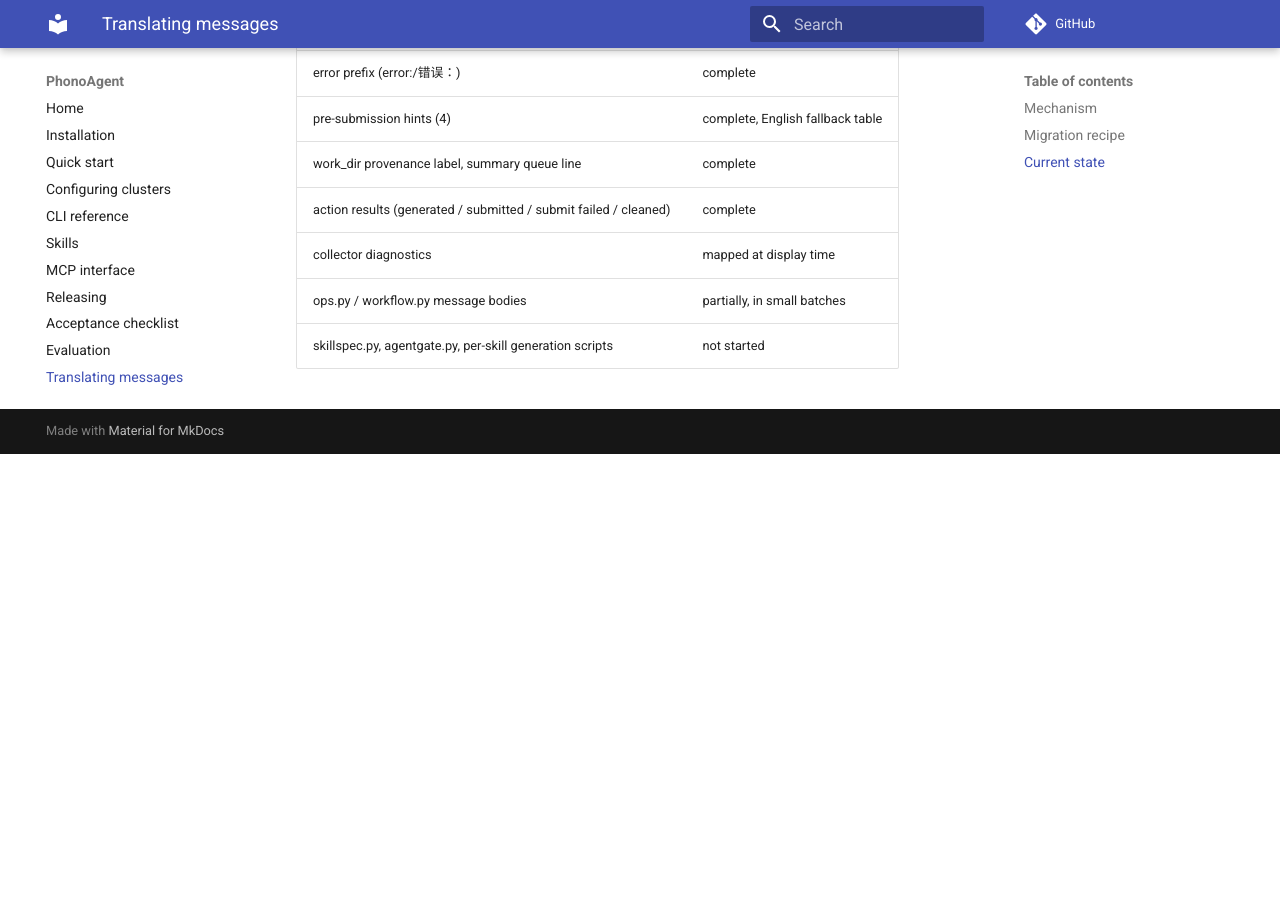
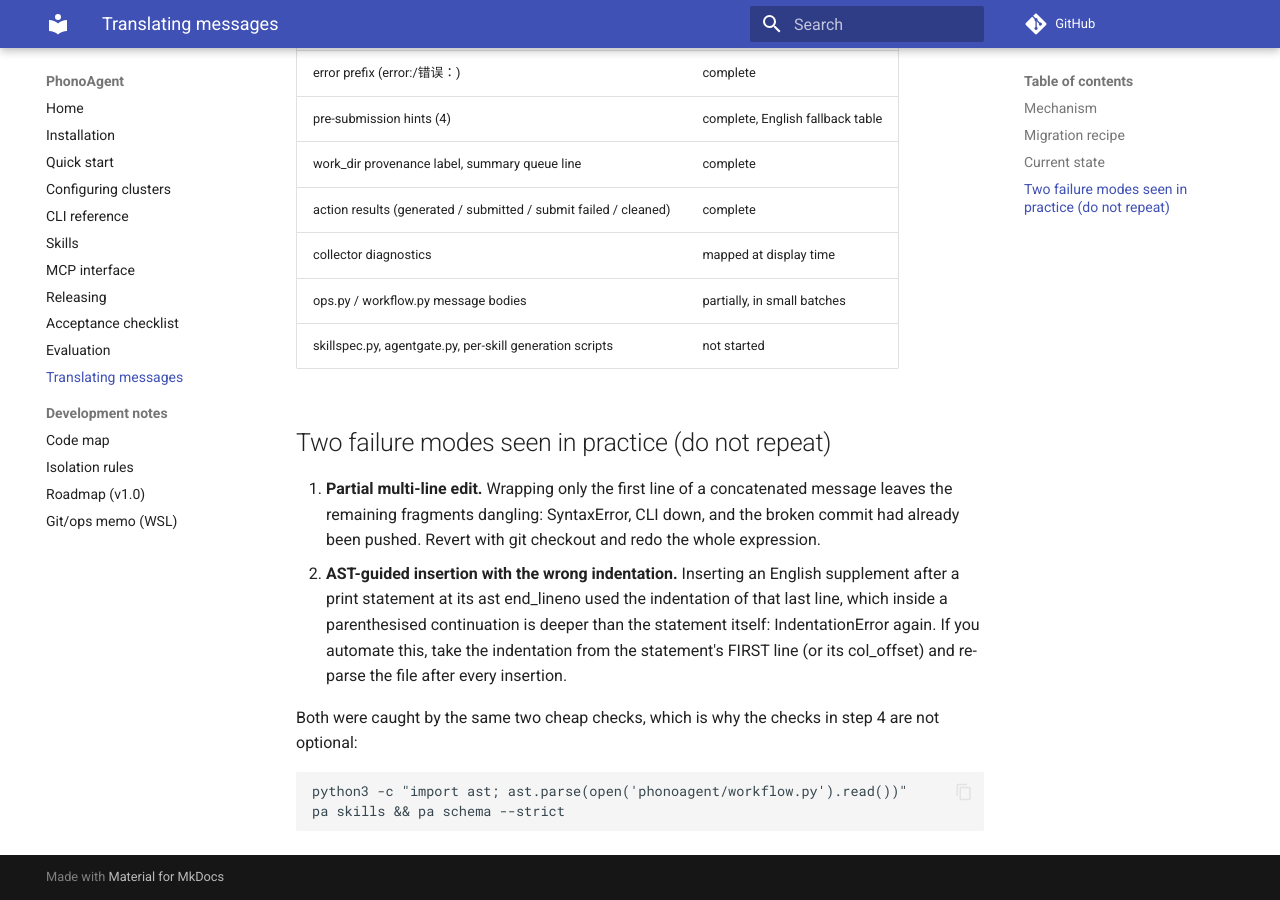
Before and after one commit to Andyw852/AutoZT, an MkDocs documentation site: the page built from docs/I18N.md, in a window 1280 px wide and 900 px high, scrolled down 1362 px. Built offline with MkDocs 1.6.1 and Material for MkDocs 9.7.7, drawn with Linux system fonts in a browser that asks for light colours; comment, search, counter and statistics services are not loaded; before the commit the page ends 1816 px from its top, so only the background shows below that.

Commit message:
docs(i18n): 追加两种真实失败模式（部分多行改写 / AST 插入取错缩进）
两次都在自动改写上栽跟头：只包多行 print 首行 → 语法错误且坏提交已推送；
用 ast end_lineno 取缩进做插入 → 括号续行缩进更深，IndentationError。
已 git checkout 回滚（工作区干净、CLI 正常），并把"取语句首行缩进/每次插入后重解析/
第 4 步两条廉价检查不可省"写进文档。

```diff
--- a/docs/I18N.md
+++ b/docs/I18N.md
@@ -60,3 +60,21 @@
 | collector diagnostics | mapped at display time |
 | ops.py / workflow.py message bodies | partially, in small batches |
 | skillspec.py, agentgate.py, per-skill generation scripts | not started |
+
+
+## Two failure modes seen in practice (do not repeat)
+
+1. **Partial multi-line edit.** Wrapping only the first line of a concatenated message
+   leaves the remaining fragments dangling: SyntaxError, CLI down, and the broken commit
+   had already been pushed. Revert with git checkout and redo the whole expression.
+2. **AST-guided insertion with the wrong indentation.** Inserting an English supplement
+   after a print statement at its ast end_lineno used the indentation of that last line,
+   which inside a parenthesised continuation is deeper than the statement itself:
+   IndentationError again. If you automate this, take the indentation from the statement's
+   FIRST line (or its col_offset) and re-parse the file after every insertion.
+
+Both were caught by the same two cheap checks, which is why the checks in step 4 are not
+optional:
+
+    python3 -c "import ast; ast.parse(open('phonoagent/workflow.py').read())"
+    pa skills && pa schema --strict
```
